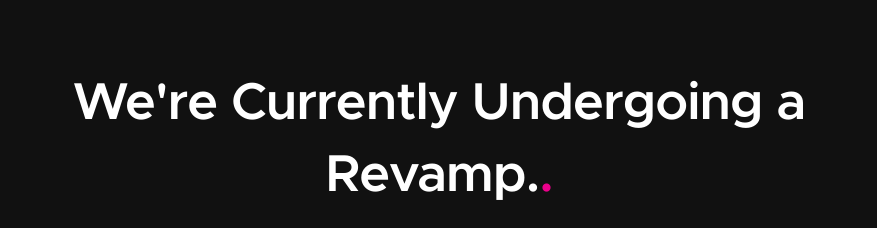
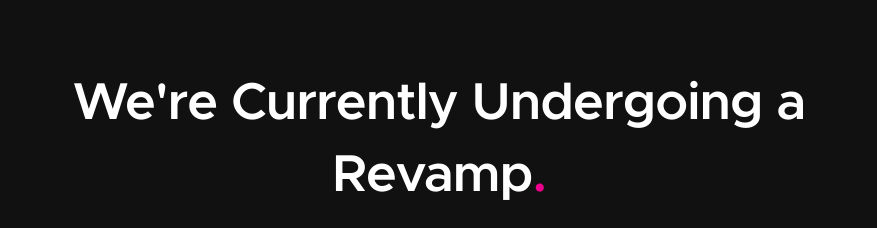
Before and after one commit to mp360/mp360.github.io, a plain HTML site: page index.html in a window 1280 px wide. Shown: the top 228 px of the page, without its empty margins (201-1078 px from the left). Drawn offline with Linux system fonts and the light colour scheme.

Commit message:
edited styling

```diff
--- a/index.html
+++ b/index.html
@@ -37,7 +37,7 @@
     <div class="row">
         <div class="col-twelve">
 
-            <h1>We're Currently Undergoing a Revamp.<span>.</span></h1>
+            <h1>We're Currently Undergoing a Revamp<span>.</span></h1>
 
             <p class="lead">
                 Hey there! My name is Manan and I am a software engineer aspiring to change lives for the better.
```
